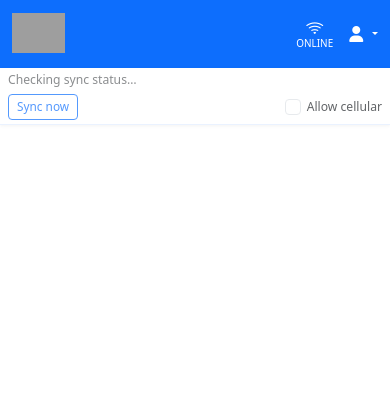
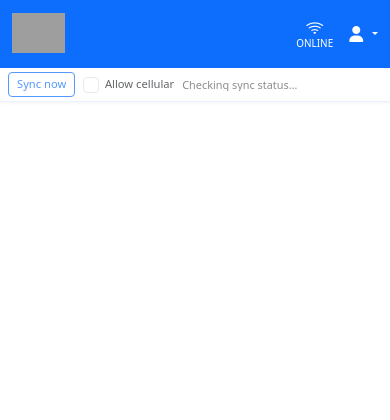
Before and after one commit to tcubed/geokr, a Python web app: template app/templates/findloc.html in a window 390 px wide. Shown: the top 420 px of the page. After the commit the page ends 102 px from the top, so only its background shows below. Run offline with Jinja, Linux system fonts and the light colour scheme; the template is opened without the code that fills it, so the values that code supplies are empty; some libraries are stand-ins or nearby versions; grey boxes are pictures that could not be loaded.

Commit message:
more subnavbar

```diff
--- a/app/templates/findloc.html
+++ b/app/templates/findloc.html
@@ -273,28 +273,33 @@ Geokr{% if game and game.name %} - {{ game.name }}{% endif %}
 }
 
 .sync-toolbar-inner {
-  padding: 0.3rem 0.75rem;
+  padding: 0.28rem 0.75rem;
   display: flex;
   align-items: center;
-  justify-content: space-between;
   gap: 10px;
-  flex-wrap: wrap;
-}
-
-.sync-toolbar-message {
-  min-width: 120px;
-  font-size: 0.76rem;
-  line-height: 1.1;
-  flex: 1 1 180px;
+  flex-wrap: nowrap;
 }
 
 .sync-toolbar-controls {
   display: inline-flex;
   align-items: center;
-  justify-content: flex-end;
   gap: 10px;
-  flex: 999 1 auto;
-  flex-wrap: wrap;
+  flex: 0 0 auto;
+  flex-wrap: nowrap;
+}
+
+.sync-toolbar-message {
+  min-width: 0;
+  font-size: 0.74rem;
+  line-height: 1.1;
+  flex: 1 1 auto;
+  white-space: nowrap;
+  overflow: hidden;
+  text-overflow: ellipsis;
+}
+
+.sync-toolbar-controls .pending-inline {
+  flex: 0 0 auto;
 }
 
 #pending-badge {
@@ -339,19 +344,20 @@ Geokr{% if game and game.name %} - {{ game.name }}{% endif %}
     gap: 8px;
   }
 
-  .sync-toolbar-message {
-    flex-basis: 100%;
-    min-width: 0;
-  }
-
   .sync-toolbar-controls {
-    width: 100%;
-    justify-content: space-between;
     gap: 8px;
   }
 
   .sync-toolbar-controls .form-check-label {
-    font-size: 0.76rem;
+    font-size: 0.7rem;
+  }
+
+  .sync-toolbar-message.small {
+    font-size: 0.68rem !important;
+  }
+
+  .sync-toolbar-controls .btn {
+    font-size: 0.7rem;
   }
 }
 </style>
@@ -360,15 +366,15 @@ Geokr{% if game and game.name %} - {{ game.name }}{% endif %}
 {% block subnav %}
 <div id="sync-toolbar" class="sync-toolbar sync-idle">
   <div class="sync-toolbar-inner">
-    <div id="sync-state-text" class="sync-toolbar-message small text-muted">Checking sync status…</div>
     <div class="sync-toolbar-controls">
-      <div id="pending-badge">⏳ <span id="pending-count">0</span> pending</div>
       <button id="sync-now-btn" type="button" class="btn btn-sm btn-outline-primary">Sync now</button>
       <div class="form-check m-0">
         <input class="form-check-input" type="checkbox" id="allow-cellular-sync">
         <label class="form-check-label small" for="allow-cellular-sync">Allow cellular</label>
       </div>
+      <div id="pending-badge" class="pending-inline">⏳ <span id="pending-count">0</span> pending</div>
     </div>
+    <div id="sync-state-text" class="sync-toolbar-message small text-muted">Checking sync status…</div>
   </div>
 </div>
 {% endblock %}
```
Also changed, not shown: app/templates/map/play.html (+25 -21 lines).
